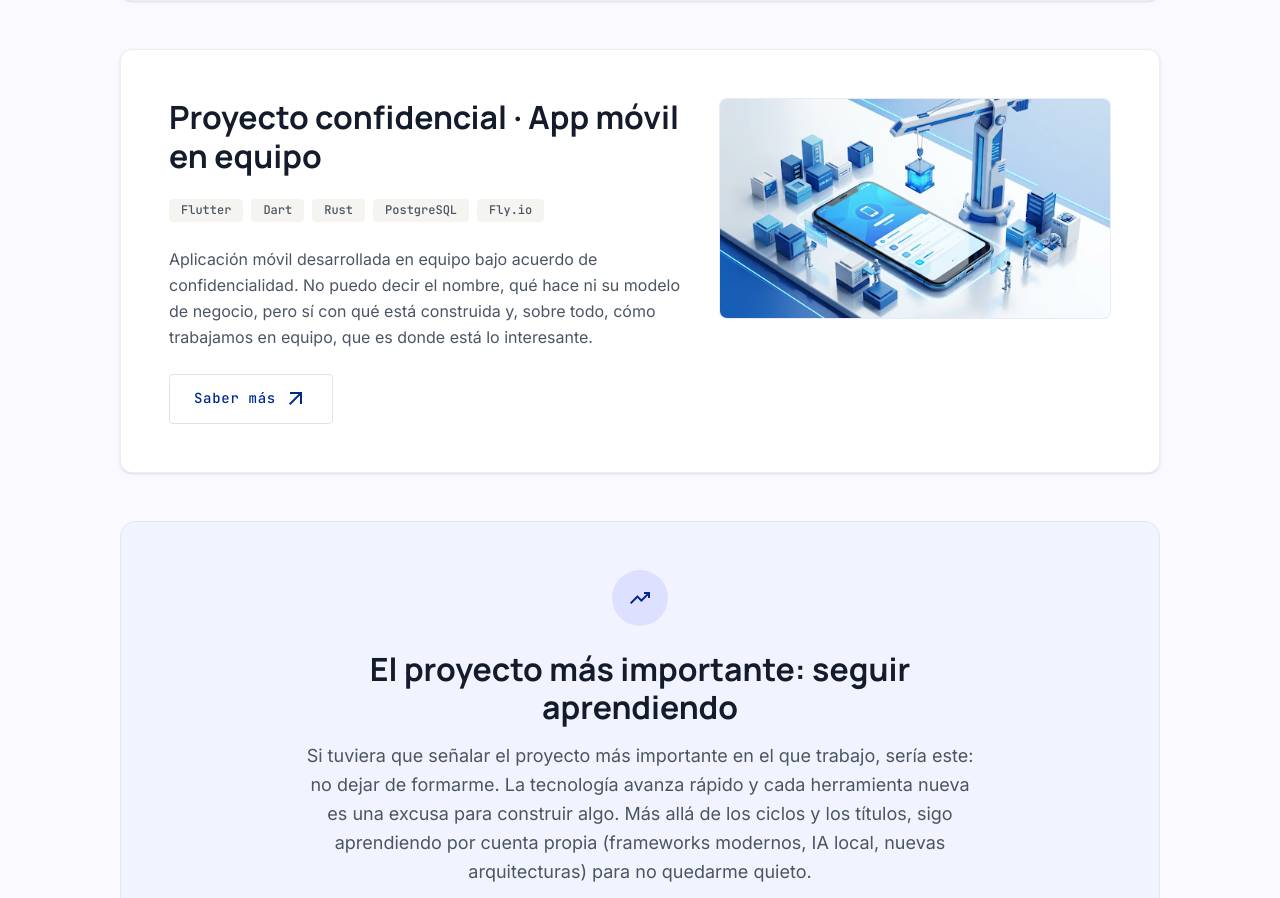
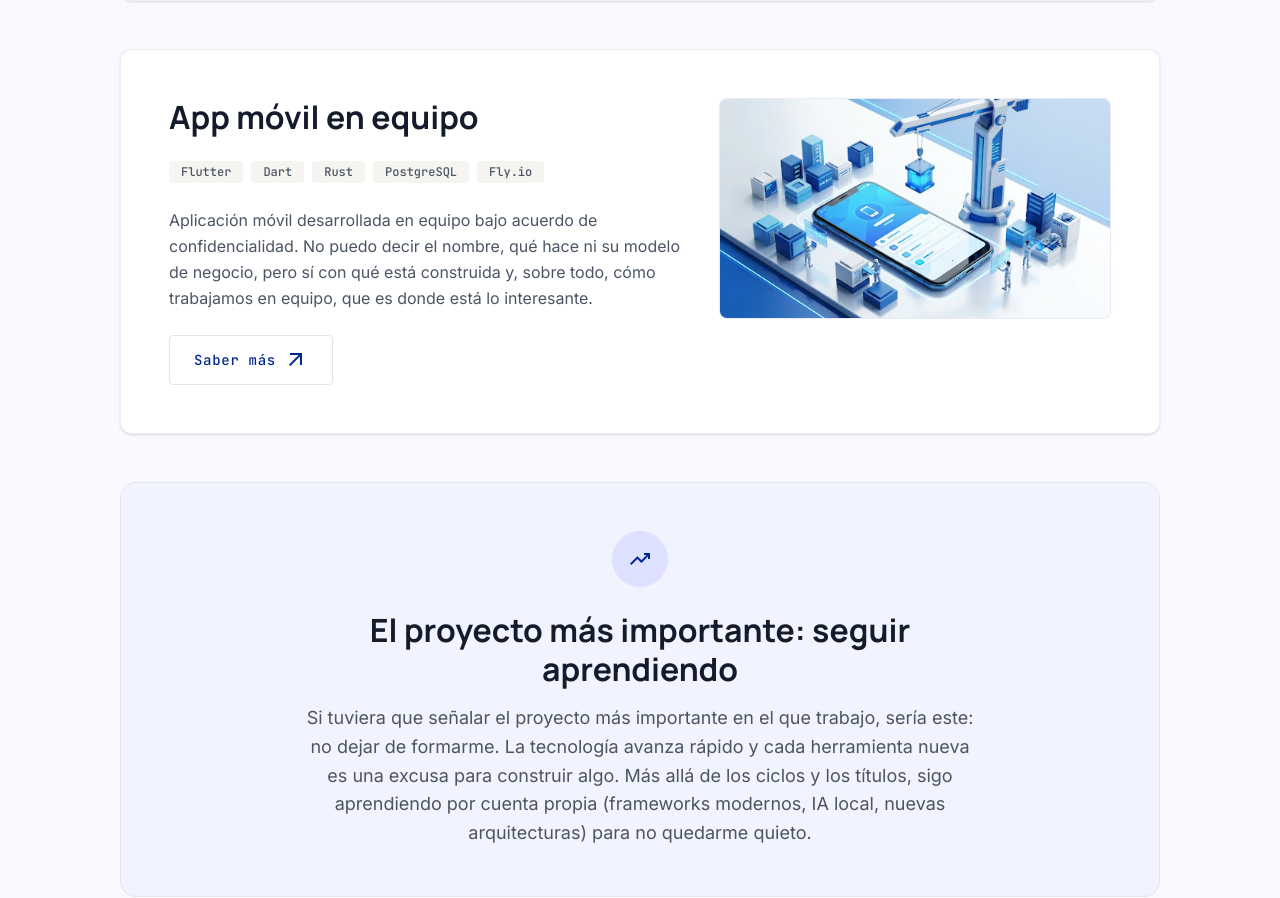
Before and after one commit to guiruamur/own-web, a Next.js app: page /proyectos in a window 1280 px wide. Shown: the part 2214-3112 px from the top of the page. Built offline with nearby package versions, Linux system fonts and the light colour scheme.

Commit message:
Simplificar el título del proyecto confidencial a 'App móvil en equipo'
La nota de confidencialidad ya está en la descripción, así que el título
no necesita el prefijo 'Proyecto confidencial ·'.

```diff
--- a/data/projects.ts
+++ b/data/projects.ts
@@ -92,7 +92,7 @@ export const projects: Project[] = [
     },
   },
   {
-    title:    "Proyecto confidencial · App móvil en equipo",
+    title:    "App móvil en equipo",
     icon:     "smartphone",
     image:    "/images/project-confidencial.jpg",
     objetivo: "Aplicación móvil desarrollada en equipo bajo acuerdo de confidencialidad. No puedo decir el nombre, qué hace ni su modelo de negocio, pero sí con qué está construida y, sobre todo, cómo trabajamos en equipo, que es donde está lo interesante.",
```
